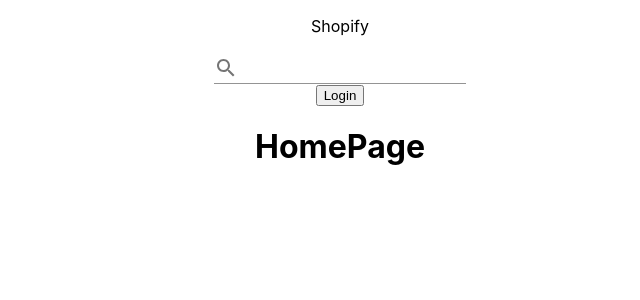
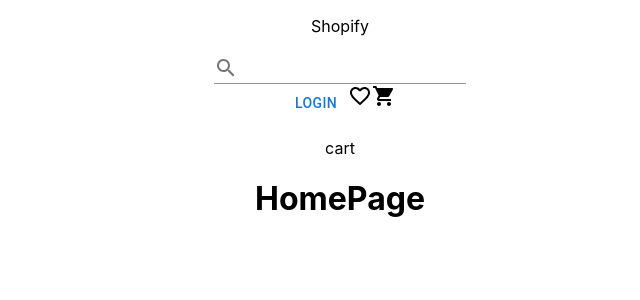
Before and after one commit to sushmita2109/my-ecommerse, a React (Create React App) app: page / in a window 1280 px wide. Shown: the top 300 px of the page, without its empty margins (300-940 px from the left). Built offline with nearby package versions, Linux system fonts and the light colour scheme; the HTML template or start-up script is replaced by a standard one; what miragejs would draw is missing.

Commit message:
navbar components added

```diff
--- a/src/components/NavBar/NavBar.jsx
+++ b/src/components/NavBar/NavBar.jsx
@@ -2,6 +2,8 @@
 import InputAdornment from "@mui/material/InputAdornment";
 import SearchIcon from "@mui/icons-material/Search";
 import Button from "@mui/material/Button";
+import FavoriteBorderIcon from "@mui/icons-material/FavoriteBorder";
+import ShoppingCartIcon from "@mui/icons-material/ShoppingCart";
 
 export const NavBar = () => {
   return (
@@ -17,7 +19,10 @@
           }
         />
       </div>
-      <button>Login</button>
+      <Button>Login</Button>
+      <FavoriteBorderIcon />
+      <ShoppingCartIcon />
+      <p>cart</p>
     </nav>
   );
 };
```
